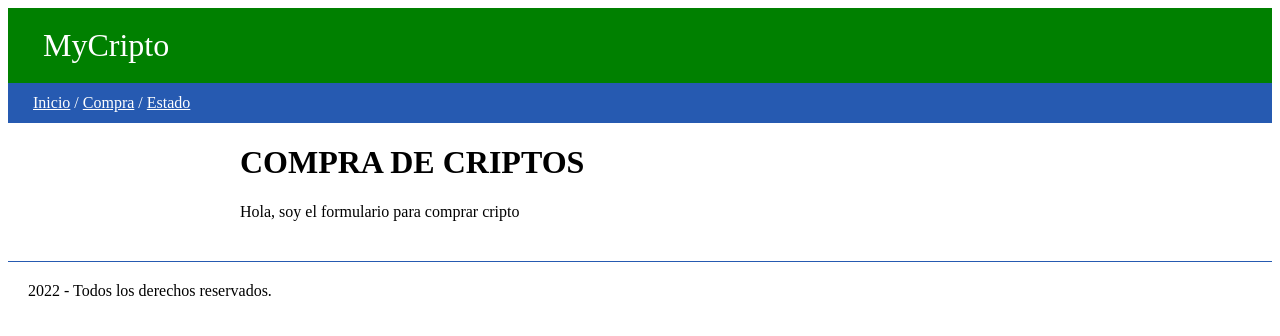
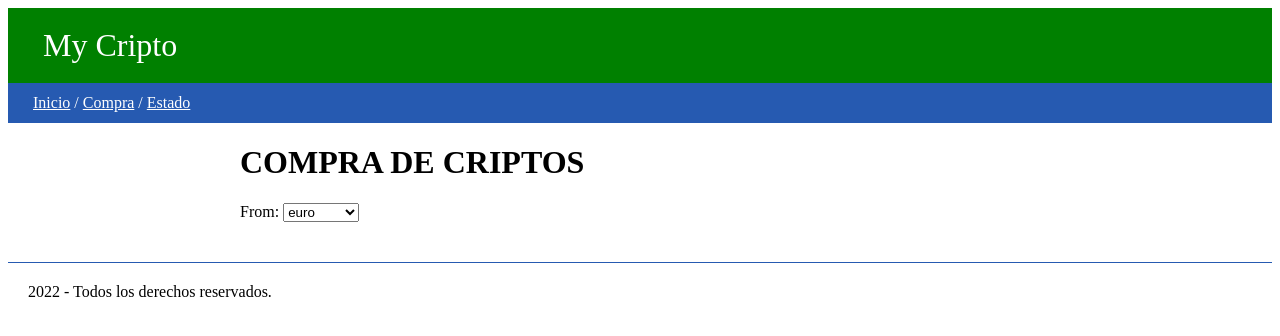
Before and after one commit to NorbertoXD/Proyecto-Cripto, a Flask app: page /purchase in a window 1280 px wide. Shown: the top 336 px of the page. Run offline with Flask 2, Linux system fonts and the light colour scheme.

Commit message:
creando pagina de compra

```diff
--- a/balance/templates/base.html
+++ b/balance/templates/base.html
@@ -4,7 +4,7 @@
   <meta charset="UTF-8">
   <meta http-equiv="X-UA-Compatible" content="IE=edge">
   <meta name="viewport" content="width=device-width, initial-scale=1.0">
-  <title>{% block head_title %}Mycripto{% endblock %}</title>
+  <title>{% block head_title %}My Cripto{% endblock %}</title>
   <link rel="stylesheet" href="static/css/flat-remix.css">
   <link rel="stylesheet" href="static/css/styles.css">
 </head>
--- a/balance/templates/components/header.html
+++ b/balance/templates/components/header.html
@@ -1,3 +1,3 @@
 <header>
-  MyCripto
+  My Cripto
 </header>
--- a/balance/templates/purchase.html
+++ b/balance/templates/purchase.html
@@ -9,8 +9,18 @@
 {% endblock %}
 
 {% block contenido %}
-{{ super() }}
-<div class="panel">
-    <p>Hola, soy el formulario para comprar cripto</p>
-</div>
+{{super()}}
+
+
+<form action="/purchase" method="post">
+    <div class="campo_formulario">
+    <label for="from">From:</label>
+        <select>
+            <option>euro</option>
+            <option>bolivares</option>
+        </select>
+    </div>
+</form>
+
+
 {% endblock %}
```
